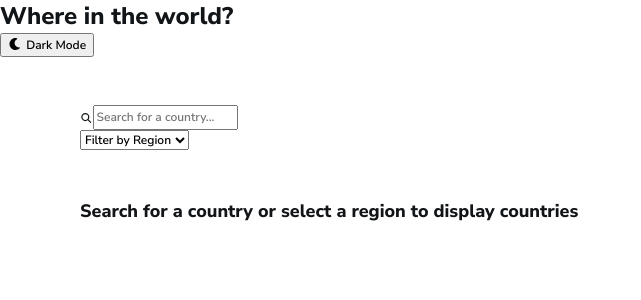
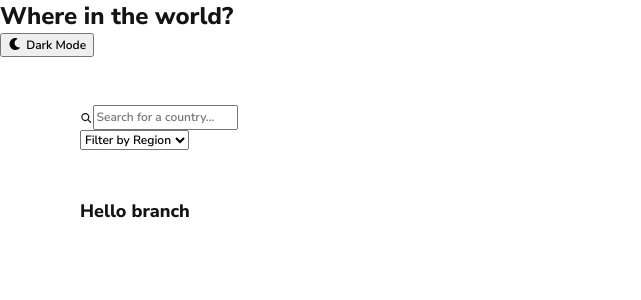
Before and after one commit to ChrisFloresM/Rest-Countries, a React (Vite) app: page / in a window 1280 px wide. Shown: the top 300 px of the page, without its empty margins (0-641 px from the left). Built offline with nearby package versions, Linux system fonts and the light colour scheme.

Commit message:
testing branches

```diff
--- a/src/components/MainApp/MainApp.jsx
+++ b/src/components/MainApp/MainApp.jsx
@@ -27,7 +27,7 @@ export default function MainApp() {
 			{ !isLoading && !error &&
 				( countriesData?.length > 0 ?
 					<CountryList currentData={countriesData}/> :
-					<UserFeedback message="Search for a country or select a region to display countries" /> )
+					<UserFeedback message="Hello branch" /> )
 			}
 		</main>
 	)
```
